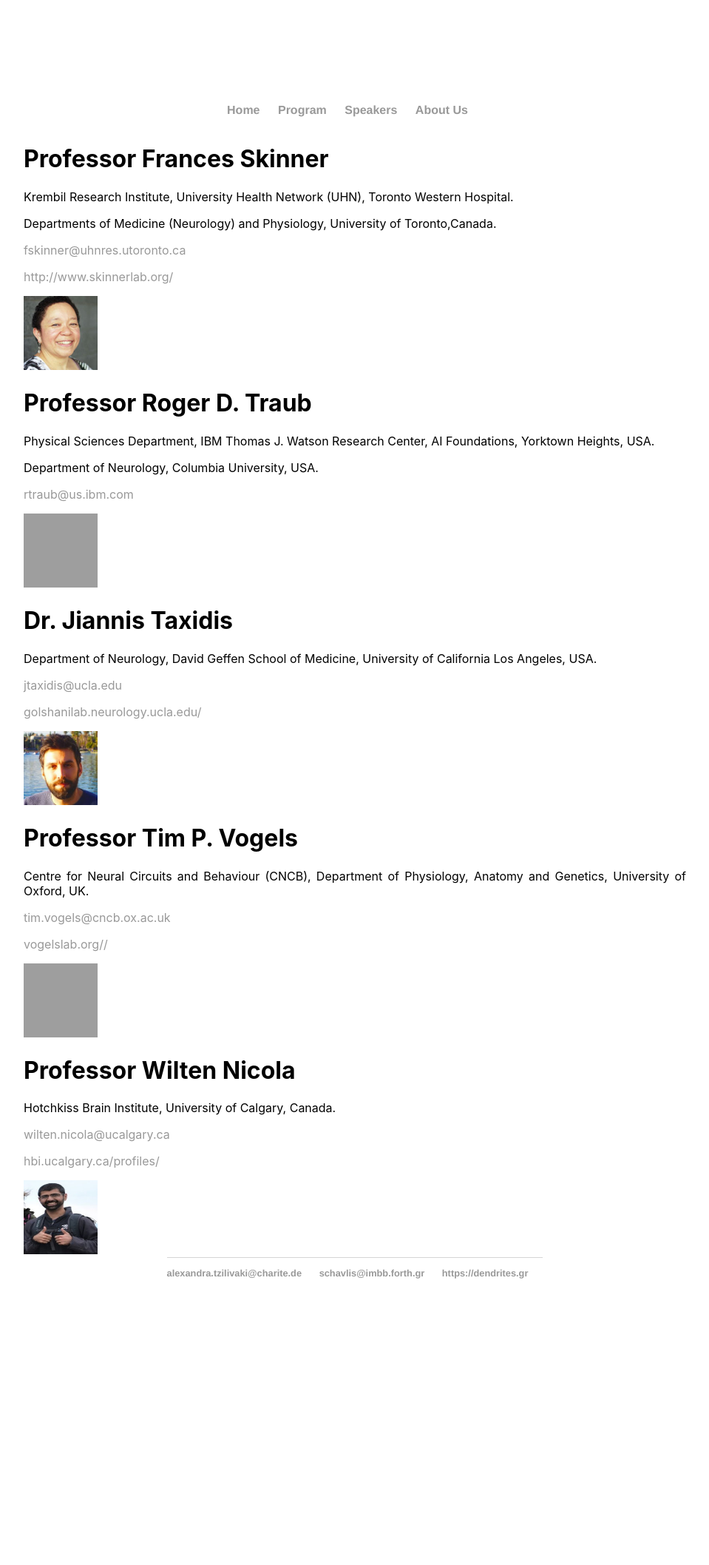
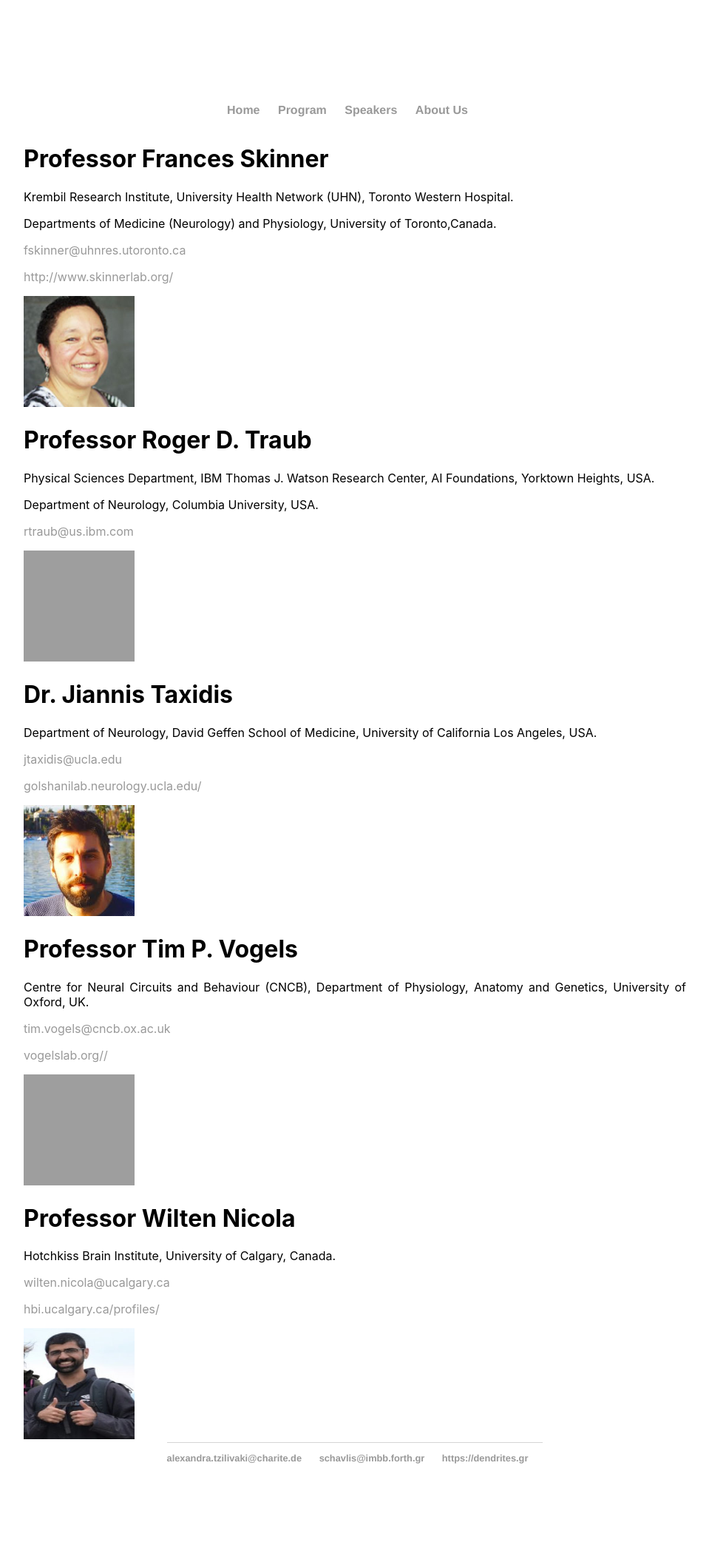
Before and after one commit to spirosChv/ocns2021interneurons, a Jekyll site: the page built from speakers/index.html, in a window 1280 px wide. Shown: the whole page at 74% size, without its empty margins (160-1119 px from the left). Built offline with Jekyll 4.4.1, drawn with Linux system fonts in a browser that asks for light colours; before the commit the page ends 1865 px from its top, so only the background shows below that; grey boxes are pictures that could not be loaded.

Commit message:
Update index.html

```diff
--- a/speakers/index.html
+++ b/speakers/index.html
@@ -10,32 +10,32 @@ title: Speakers
 	<p> Departments of Medicine (Neurology) and Physiology, University of Toronto,Canada.</p>
 	<p> <a href="mailto:fskinner@uhnres.utoronto.ca">fskinner@uhnres.utoronto.ca</a></p>
 	<p> <a href="http://www.skinnerlab.org/">http://www.skinnerlab.org/</a></p>
-	<img src="../figures/skinner.jpeg" alt="skinner" width="100" height="100">
+	<img src="../figures/skinner.jpeg" alt="skinner" width="150" height="150">
 
 	<h1 style="fonts-size: 16px"> Professor Roger D. Traub </h1>
 	<p> Physical Sciences Department, IBM Thomas J. Watson Research Center, AI Foundations, Yorktown Heights, USA.</p>
 	<p> Department of Neurology, Columbia University, USA.</p>
 	<p> <a href="mailto:rtraub@us.ibm.com">rtraub@us.ibm.com</a></p>
-	<img src="../figures/traub.jpg" alt="skinner" width="100" height="100">
+	<img src="../figures/traub.jpg" alt="traub" width="150" height="150">
 
 	<h1 style="fonts-size: 16px"> Dr. Jiannis Taxidis</h1>
 	<p> Department of Neurology, David Geffen School of Medicine, University of California Los Angeles, USA.</p>
 	<p> <a href="mailto:jtaxidis@ucla.edu">jtaxidis@ucla.edu</a></p>
 	<p> <a href="https://golshanilab.neurology.ucla.edu/">golshanilab.neurology.ucla.edu/</a></p>
-	<img src="../figures/taxidis.jpeg" alt="skinner" width="100" height="100">
+	<img src="../figures/taxidis.jpeg" alt="taxidis" width="150" height="150">
 
 	<h1 style="fonts-size: 16px"> Professor Tim P. Vogels</h1>
 	<p> Centre for Neural Circuits and Behaviour (CNCB), Department of Physiology, Anatomy and Genetics,
 		University of Oxford, UK.</p>
 	<p> <a href="mailto:tim.vogels@cncb.ox.ac.uk">tim.vogels@cncb.ox.ac.uk</a></p>
 	<p> <a href="https://vogelslab.org/">vogelslab.org//</a></p>
-	<img src="../figures/vogels.jpg" alt="skinner" width="100" height="100">
+	<img src="../figures/vogels.jpg" alt="vogels" width="150" height="150">
 
 	<h1 style="fonts-size: 16px"> Professor Wilten Nicola</h1>
 	<p> Hotchkiss Brain Institute, University of Calgary, Canada.</p>
 	<p> <a href="mailto:wilten.nicola@ucalgary.ca">wilten.nicola@ucalgary.ca</a></p>
 	<p> <a href="https://hbi.ucalgary.ca/profiles/dr-wilten-nicola">hbi.ucalgary.ca/profiles/</a></p>
-	<img src="../figures/wilton.jpg" alt="skinner" width="100" height="100">
+	<img src="../figures/wilton.jpg" alt="nicola" width="150" height="150">
 
 
 </div>
```
